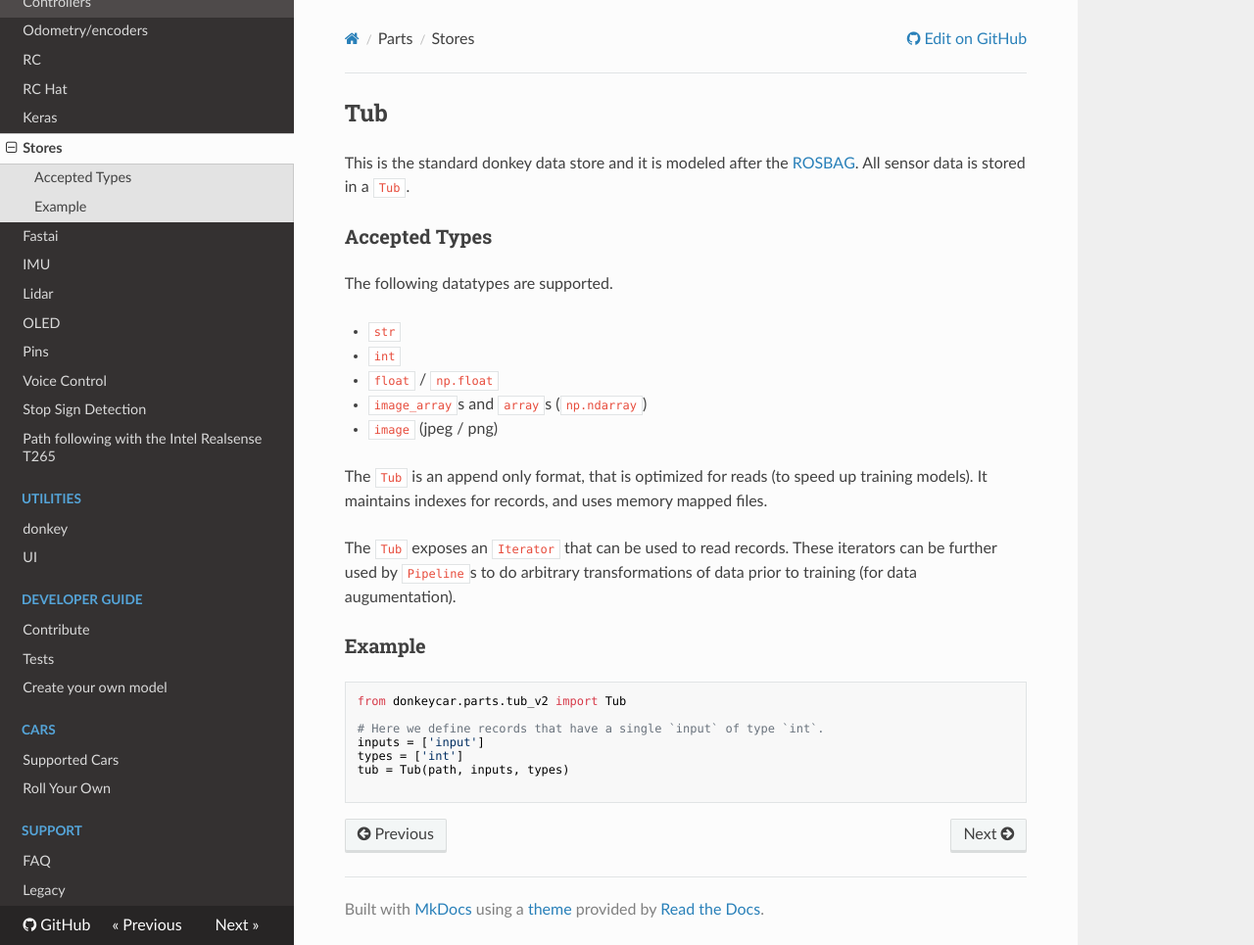
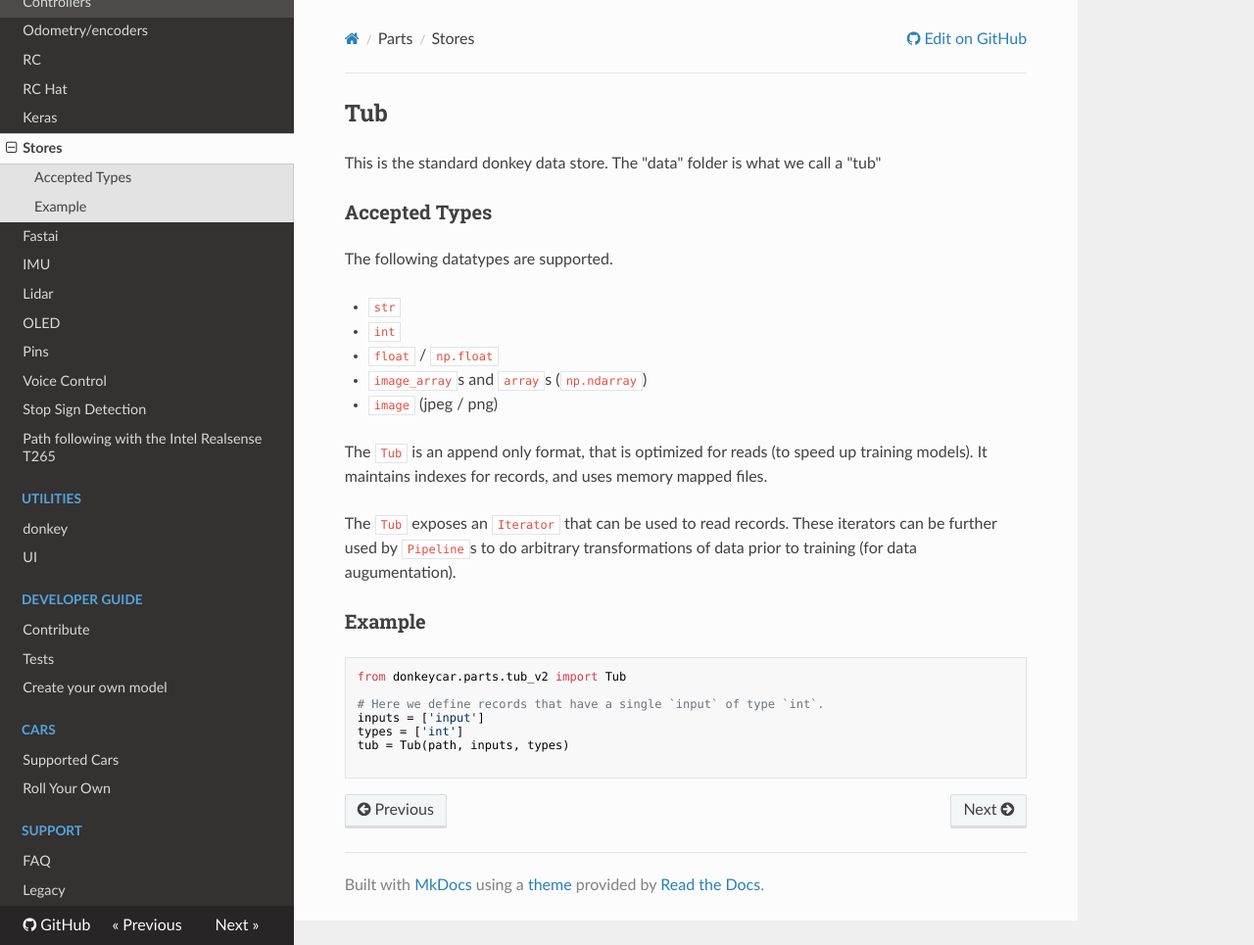
Before and after one commit to autorope/donkeydocs, an MkDocs documentation site: the page built from docs/parts/stores.md, in a window 1280 px wide and 965 px high. Shown: the whole window at 98% size. Built offline with MkDocs 1.6.1, drawn with Linux system fonts in a browser that asks for light colours; nearby versions of some CDN libraries.

Commit message:
Remove tub and ROS reference

```diff
--- a/docs/parts/stores.md
+++ b/docs/parts/stores.md
@@ -1,7 +1,6 @@
 ## Tub
 
-This is the standard donkey data store and it is modeled after the [ROSBAG](http://wiki.ros.org/rosbag).
-All sensor data is stored in a `Tub`.
+This is the standard donkey data store. The "data" folder is what we call a "tub"
 
 ### Accepted Types
 
```
